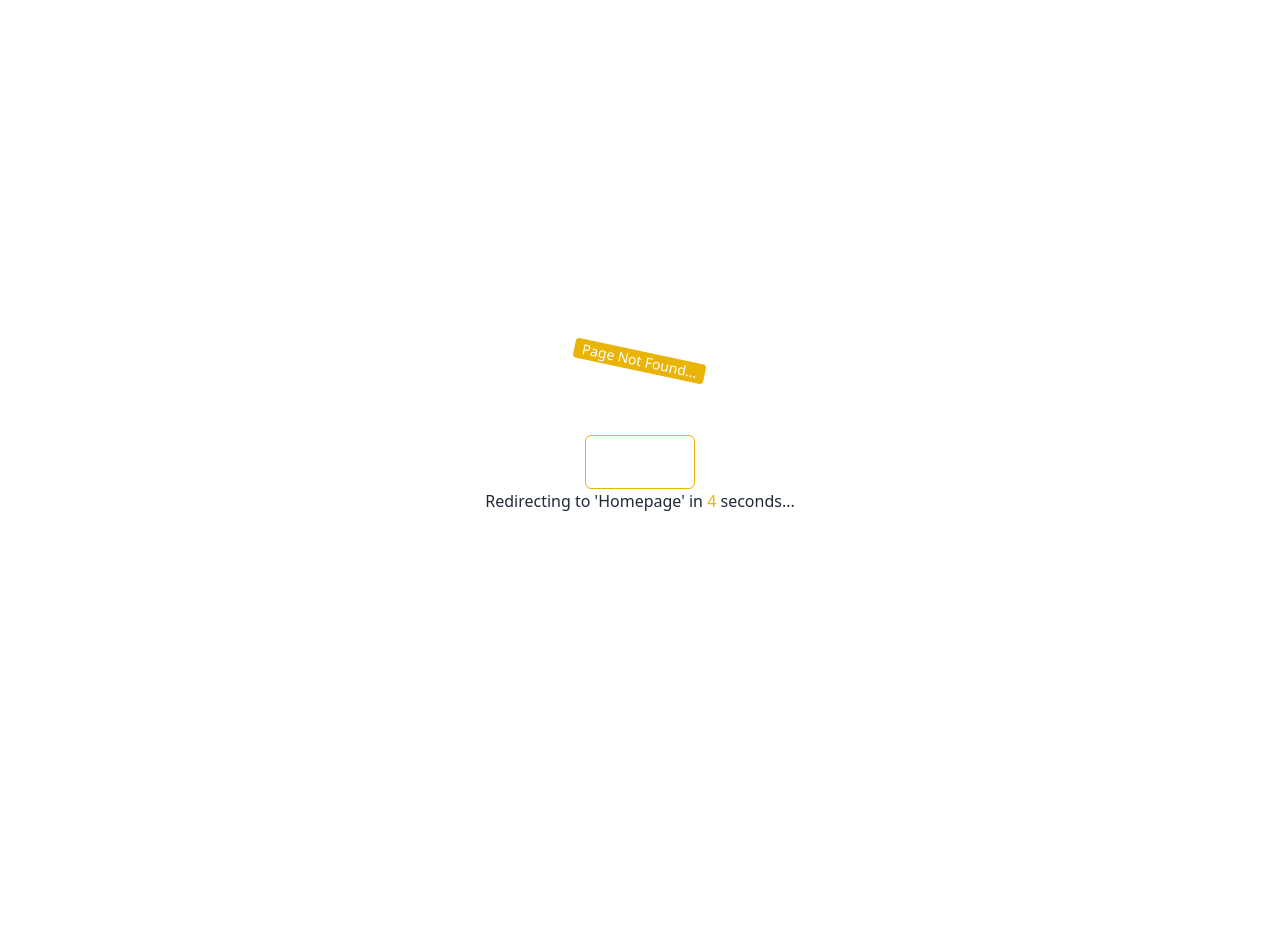
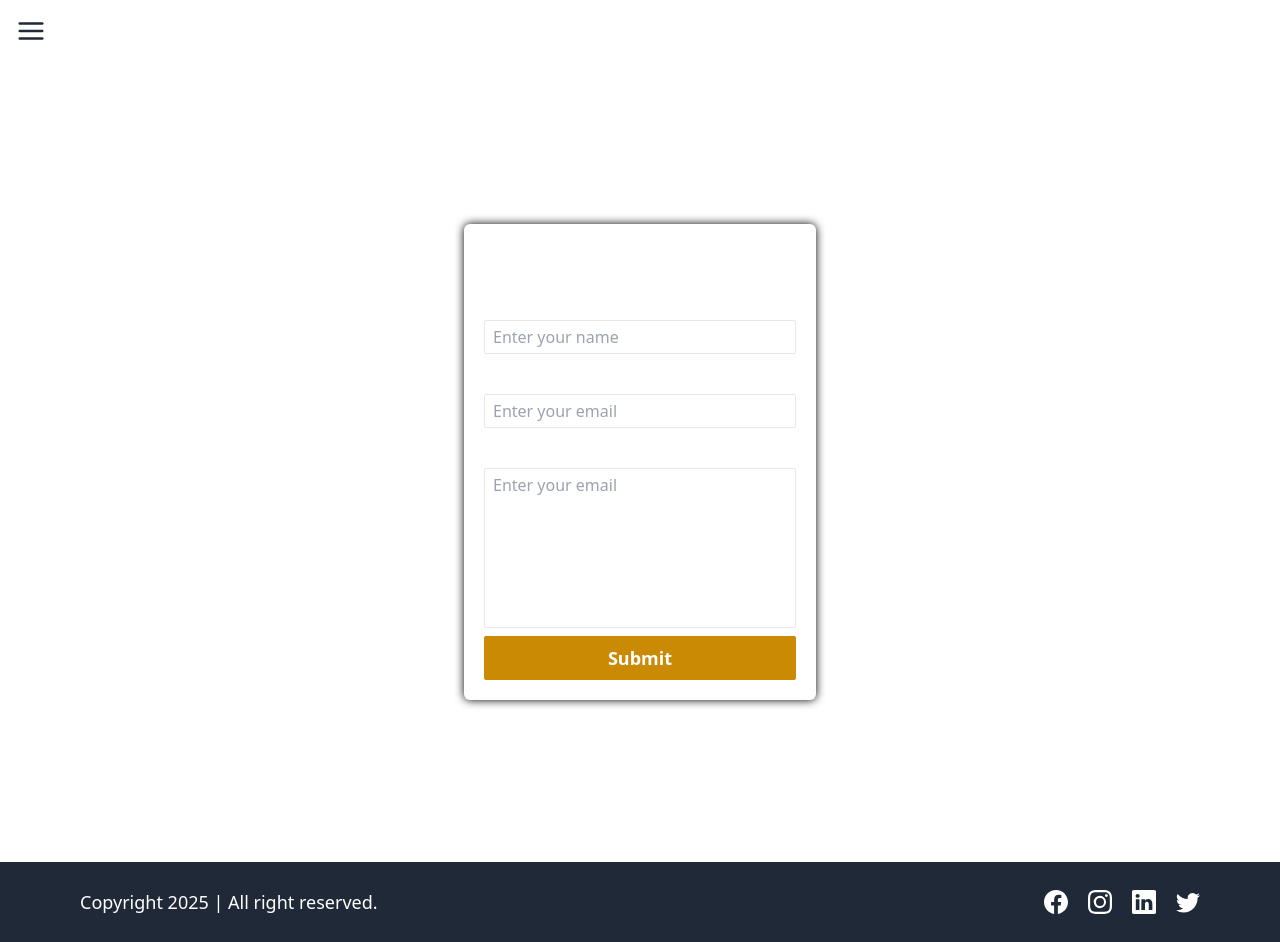
Before and after one commit to iammohib/lms, a React (Vite) app in the folder client/: page /contact in a window 1280 px wide. Before the commit this address had no page. Before the commit the page ends 800 px from the top, so only its background shows below. Built offline with nearby package versions, Linux system fonts and the light colour scheme.

Commit message:
feat: added contact page

```diff
--- a/client/src/App.jsx
+++ b/client/src/App.jsx
@@ -3,6 +3,7 @@
 import { Route, Routes } from "react-router-dom";
 
 import AboutUs from "./pages/AboutUs";
+import Contact from "./pages/Contact";
 import CourseList from "./pages/Course/CourseList";
 import HomePage from "./pages/HomePage";
 import Login from "./pages/Login";
@@ -16,6 +17,7 @@
         <Route path="/" element={<HomePage />} />
         <Route path="/about" element={<AboutUs />} />
         <Route path="/courses" element={<CourseList />} />
+        <Route path="/contact" element={<Contact />} />
 
         <Route path="/signup" element={<SignUp />} />
         <Route path="/login" element={<Login />} />
--- /dev/null
+++ b/client/src/helpers/regexMatcher.js
@@ -0,0 +1,11 @@
+export const isValidEmail = (email) => {
+  return email.match(
+    /^(([^<>()[\]\\.,;:\s@"]+(\.[^<>()[\]\\.,;:\s@"]+)*)|.(".+"))@((\[[0-9]{1,3}\.[0-9]{1,3}\.[0-9]{1,3}\.[0-9]{1,3}\])|(([a-zA-Z\-0-9]+\.)+[a-zA-Z]{2,}))$/
+  );
+};
+
+export const isValidPassword = (password) => {
+  return password.match(
+    /^(?=.*[0-9])(?=.*[!@#$%^&*])[a-zA-Z0-9!@#$%^&*]{6,16}$/
+  );
+};
--- a/client/src/layout/HomeLayout.jsx
+++ b/client/src/layout/HomeLayout.jsx
@@ -73,7 +73,7 @@
               <Link to={"/courses"}>All Courses</Link>
             </li>
             <li>
-              <Link to={"/"}>Contact Us</Link>
+              <Link to={"/contact"}>Contact Us</Link>
             </li>
             <li>
               <Link to={"/about"}>About Us</Link>
--- /dev/null
+++ b/client/src/pages/Contact.jsx
@@ -0,0 +1,122 @@
+import { useState } from "react";
+import { toast } from "react-hot-toast";
+
+import axiosInstance from "../helpers/axiosInstance";
+import { isValidEmail } from "../helpers/regexMatcher";
+import HomeLayout from "../layout/HomeLayout";
+
+function Contact() {
+  const [userInput, setUserInput] = useState({
+    name: "",
+    email: "",
+    message: "",
+  });
+
+  function handleInputChange(e) {
+    const { name, value } = e.target;
+    setUserInput({
+      ...userInput,
+      [name]: value,
+    });
+  }
+
+  async function onFormSubmit(e) {
+    e.preventDefault();
+    if (!userInput.email || !userInput.name || !userInput.message) {
+      toast.error("All fields are mandatory");
+      return;
+    }
+
+    if (!isValidEmail(userInput.email)) {
+      toast.error("Invalid email");
+      return;
+    }
+
+    try {
+      const response = axiosInstance.post("/contact", userInput);
+      toast.promise(response, {
+        loading: "Submitting your message...",
+        success: (data) => {
+          return data?.data?.message;
+        },
+        error: "Failed to submit the form",
+      });
+      const contactResponse = await response;
+      if (contactResponse?.data?.success) {
+        setUserInput({
+          name: "",
+          email: "",
+          message: "",
+        });
+      }
+    } catch (err) {
+      toast.error(err?.response?.data?.message);
+    }
+  }
+
+  return (
+    <HomeLayout>
+      <div className="flex items-center justify-center h-[100vh]">
+        <form
+          noValidate
+          onSubmit={onFormSubmit}
+          className="flex flex-col items-center justify-center gap-2 p-5 rounded-md text-white shadow-[0_0_10px_black] w-[22rem]"
+        >
+          <h1 className="text-3xl font-semibold">Contact Form</h1>
+
+          <div className="flex flex-col w-full gap-1">
+            <label htmlFor="name" className="text-xl font-semibold">
+              Name
+            </label>
+            <input
+              className="bg-transparent border px-2 py-1 rounded-sm"
+              id="name"
+              type="text"
+              name="name"
+              placeholder="Enter your name"
+              onChange={handleInputChange}
+              value={userInput.name}
+            />
+          </div>
+
+          <div className="flex flex-col w-full gap-1">
+            <label htmlFor="email" className="text-xl font-semibold">
+              Email
+            </label>
+            <input
+              className="bg-transparent border px-2 py-1 rounded-sm"
+              id="email"
+              type="email"
+              name="email"
+              placeholder="Enter your email"
+              onChange={handleInputChange}
+              value={userInput.email}
+            />
+          </div>
+
+          <div className="flex flex-col w-full gap-1">
+            <label htmlFor="message" className="text-xl font-semibold">
+              Message
+            </label>
+            <textarea
+              className="bg-transparent border px-2 py-1 rounded-sm resize-none h-40"
+              id="message"
+              name="message"
+              placeholder="Enter your email"
+              onChange={handleInputChange}
+              value={userInput.message}
+            />
+          </div>
+          <button
+            type="submit"
+            className="w-full bg-yellow-600 hover:bg-yellow-500 transition-all ease-in-out duration-300 rounded-sm py-2 font-semibold text-lg cursor-pointer"
+          >
+            Submit
+          </button>
+        </form>
+      </div>
+    </HomeLayout>
+  );
+}
+
+export default Contact;
--- a/client/src/pages/Login.jsx
+++ b/client/src/pages/Login.jsx
@@ -29,27 +29,6 @@
       return;
     }
 
-    if (
-      !loginData.email.match(
-        /^(([^<>()[\]\\.,;:\s@"]+(\.[^<>()[\]\\.,;:\s@"]+)*)|.(".+"))@((\[[0-9]{1,3}\.[0-9]{1,3}\.[0-9]{1,3}\.[0-9]{1,3}\])|(([a-zA-Z\-0-9]+\.)+[a-zA-Z]{2,}))$/
-      )
-    ) {
-      toast.error("Email is not valid");
-      return;
-    }
-
-    if (
-      !loginData.password.match(
-        /^(?=.*[0-9])(?=.*[!@#$%^&*])[a-zA-Z0-9!@#$%^&*]{6,16}$/
-      )
-    ) {
-      toast.error(
-        "Password should be 6 - 16 character long with atleast a number and special character"
-      );
-      return;
-    }
-
-    console.log(loginData);
     // dispact login todo
     const res = await dispatch(login(loginData));
     if (res?.payload?.success) {
--- a/client/src/pages/SignUp.jsx
+++ b/client/src/pages/SignUp.jsx
@@ -4,9 +4,9 @@
 import { useDispatch } from "react-redux";
 import { Link, useNavigate } from "react-router-dom";
 
+import { isValidEmail, isValidPassword } from "../helpers/regexMatcher";
 import HomeLayout from "../layout/HomeLayout";
 import { createAccount } from "../store/slices/authSlice";
-
 function SignUp() {
   const navigate = useNavigate();
   const dispatch = useDispatch();
@@ -62,20 +62,12 @@
       return;
     }
 
-    if (
-      !signupData.email.match(
-        /^(([^<>()[\]\\.,;:\s@"]+(\.[^<>()[\]\\.,;:\s@"]+)*)|.(".+"))@((\[[0-9]{1,3}\.[0-9]{1,3}\.[0-9]{1,3}\.[0-9]{1,3}\])|(([a-zA-Z\-0-9]+\.)+[a-zA-Z]{2,}))$/
-      )
-    ) {
+    if (!isValidEmail(signupData.email)) {
       toast.error("Invalid Email Id");
       return;
     }
 
-    if (
-      !signupData.password.match(
-        /^(?=.*[0-9])(?=.*[!@#$%^&*])[a-zA-Z0-9!@#$%^&*]{6,16}$/
-      )
-    ) {
+    if (!isValidPassword(signupData.password)) {
       toast.error(
         "Password should be 6 - 16 character long with atleast a number and special character"
       );
```
